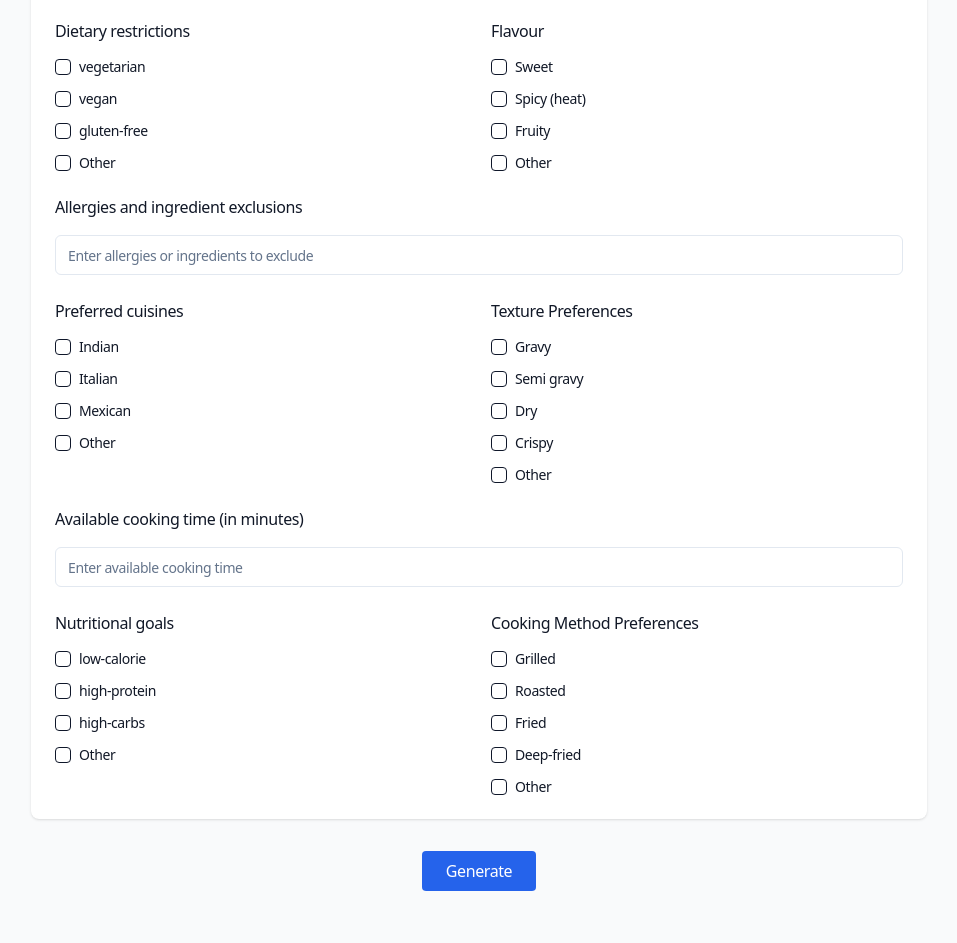
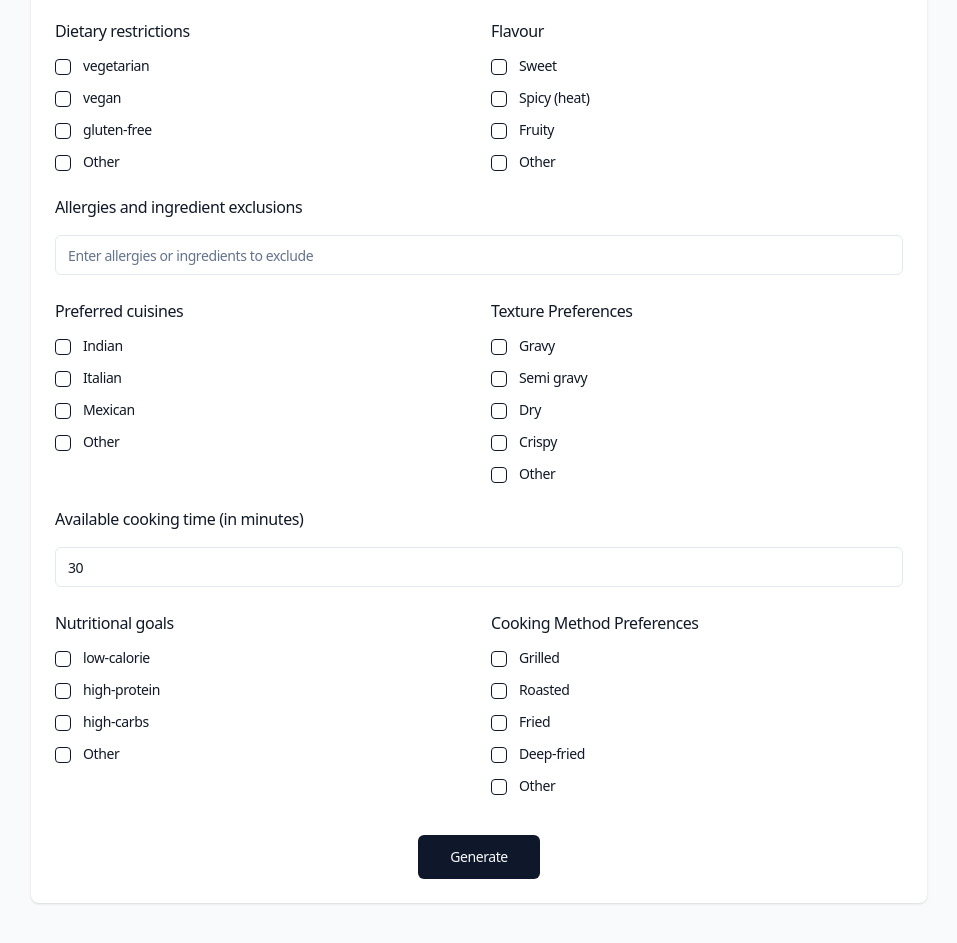
Before and after one commit to RamK777-stack/RecipeCreator, a Next.js app: page / in a window 1280 px wide. Shown: the part 381-1324 px from the top of the page, without its empty margins (161-1118 px from the left). Built offline with nearby package versions, Linux system fonts and the light colour scheme.

Commit message:
Integrated with zod

```diff
--- a/package.json
+++ b/package.json
@@ -9,8 +9,10 @@
     "lint": "next lint"
   },
   "dependencies": {
+    "@hookform/resolvers": "^3.6.0",
     "@radix-ui/react-checkbox": "^1.1.1",
     "@radix-ui/react-dialog": "^1.1.1",
+    "@radix-ui/react-label": "^2.1.0",
     "@radix-ui/react-popover": "^1.1.1",
     "@radix-ui/react-slot": "^1.1.0",
     "class-variance-authority": "^0.7.0",
@@ -20,8 +22,10 @@
     "next": "14.2.4",
     "react": "^18",
     "react-dom": "^18",
+    "react-hook-form": "^7.52.0",
     "tailwind-merge": "^2.3.0",
-    "tailwindcss-animate": "^1.0.7"
+    "tailwindcss-animate": "^1.0.7",
+    "zod": "^3.23.8"
   },
   "devDependencies": {
     "@types/node": "^20",
--- a/src/components/Home.tsx
+++ b/src/components/Home.tsx
@@ -30,9 +30,6 @@ export default function Home() {
                 <DropDownSelect value={value} isSelected={isSelected} onSelect={onSelect} />
             </div>
             <PersonalizationForm />
-            <div className="flex justify-center">
-                <button className="bg-blue-600 hover:bg-blue-700 px-6 py-2 rounded text-white transition duration-300"> Generate </button>
-            </div>
         </div>
     );
 }
--- a/src/components/PersonalizationForm.tsx
+++ b/src/components/PersonalizationForm.tsx
@@ -1,33 +1,95 @@
 import React from 'react';
+import { useForm, UseFormReturn } from "react-hook-form";
+import { zodResolver } from "@hookform/resolvers/zod";
+import * as z from "zod";
 import { Input } from "@/components/ui/input";
 import { Checkbox } from "@/components/ui/checkbox";
+import { Button } from "@/components/ui/button";
+import { Form, FormControl, FormField, FormItem, FormLabel } from "@/components/ui/form";
+
+// Define the schema for form validation
+const formSchema = z.object({
+    servings: z.number().min(1).max(10),
+    dietaryRestrictions: z.array(z.string()).default([]),
+    flavors: z.array(z.string()).default([]),
+    allergies: z.string().optional(),
+    preferredCuisines: z.array(z.string()).default([]),
+    texturePreferences: z.array(z.string()).default([]),
+    cookingTime: z.number().min(5).max(180),
+    nutritionalGoals: z.array(z.string()).default([]),
+    cookingMethods: z.array(z.string()).default([]),
+});
+
+type FormValues = z.infer<typeof formSchema>;
 
 interface CheckboxItemProps {
-    id: string;
+    control: UseFormReturn<FormValues>['control'];
+    name: keyof FormValues;
     label: string;
 }
 
-const CheckboxItem: React.FC<CheckboxItemProps> = ({ id, label }) => (
-    <div className="flex items-center space-x-2">
-        <Checkbox id={id} />
-        <label
-            htmlFor={id}
-            className="text-sm font-medium leading-none peer-disabled:cursor-not-allowed peer-disabled:opacity-70"
-        >
-            {label}
-        </label>
-    </div>
+const CheckboxItem: React.FC<CheckboxItemProps> = ({ control, name, label }) => (
+    <FormField
+        control={control}
+        name={name}
+        render={({ field }) => (
+            <FormItem className="flex flex-row items-start space-x-3 space-y-0">
+                <FormControl>
+                    <Checkbox
+                        checked={(field.value as string[])?.includes(label)}
+                        onCheckedChange={(checked) => {
+                            return checked
+                                ? field.onChange([...((field.value as string[]) || []), label])
+                                : field.onChange(((field.value as string[]) || []).filter((value) => value !== label));
+                        }}
+                    />
+                </FormControl>
+                <FormLabel className="font-normal">{label}</FormLabel>
+            </FormItem>
+        )}
+    />
 );
 
-const PersonalizationForm = () => {
+const PersonalizationForm: React.FC = () => {
+    const form = useForm<FormValues>({
+        resolver: zodResolver(formSchema),
+        defaultValues: {
+            servings: 4,
+            dietaryRestrictions: [],
+            flavors: [],
+            allergies: "",
+            preferredCuisines: [],
+            texturePreferences: [],
+            cookingTime: 30,
+            nutritionalGoals: [],
+            cookingMethods: [],
+        },
+    });
+
+    const onSubmit = (data: FormValues) => {
+        console.log(data);
+        // Here you would typically send the data to your backend or perform other actions
+    };
+
     return (
-        <div className="max-w-4xl mx-auto p-6 bg-white rounded-lg shadow">
+        <Form {...form}>
+            <form onSubmit={form.handleSubmit(onSubmit)} className="max-w-4xl mx-auto p-6 bg-white rounded-lg shadow">
                 <div className="mb-6">
                     <h2 className="text-xl font-semibold flex items-center gap-2 mb-4">
                         <svg xmlns="http://www.w3.org/2000/svg" width="18" height="18" viewBox="0 0 24 24" fill="none" stroke="currentColor" strokeWidth="2" strokeLinecap="round" strokeLinejoin="round" className="text-blue-500"><path d="M6 2 3 6v14a2 2 0 0 0 2 2h14a2 2 0 0 0 2-2V6l-3-4Z"></path><path d="M3 6h18"></path><path d="M16 10a4 4 0 0 1-8 0"></path></svg>
                         Servings
                     </h2>
-                <Input type="number" defaultValue="4" className="w-24" />
+                    <FormField
+                        control={form.control}
+                        name="servings"
+                        render={({ field }) => (
+                            <FormItem>
+                                <FormControl>
+                                    <Input type="number" {...field} onChange={(e) => field.onChange(Number(e.target.value))} className="w-24" />
+                                </FormControl>
+                            </FormItem>
+                        )}
+                    />
                 </div>
 
                 <div className="mb-6">
@@ -39,19 +101,19 @@ const PersonalizationForm = () => {
                         <div>
                             <h3 className="font-medium mb-4">Dietary restrictions</h3>
                             <div className="flex flex-col space-y-4">
-                            <CheckboxItem id="vegetarian" label="vegetarian" />
-                            <CheckboxItem id="vegan" label="vegan" />
-                            <CheckboxItem id="gluten-free" label="gluten-free" />
-                            <CheckboxItem id="other-diet" label="Other" />
+                                <CheckboxItem control={form.control} name="dietaryRestrictions" label="vegetarian" />
+                                <CheckboxItem control={form.control} name="dietaryRestrictions" label="vegan" />
+                                <CheckboxItem control={form.control} name="dietaryRestrictions" label="gluten-free" />
+                                <CheckboxItem control={form.control} name="dietaryRestrictions" label="Other" />
                             </div>
                         </div>
                         <div>
                             <h3 className="font-medium mb-4">Flavour</h3>
                             <div className="flex flex-col space-y-4">
-                            <CheckboxItem id="sweet" label="Sweet" />
-                            <CheckboxItem id="spicy" label="Spicy (heat)" />
-                            <CheckboxItem id="fruity" label="Fruity" />
-                            <CheckboxItem id="other-flavor" label="Other" />
+                                <CheckboxItem control={form.control} name="flavors" label="Sweet" />
+                                <CheckboxItem control={form.control} name="flavors" label="Spicy (heat)" />
+                                <CheckboxItem control={form.control} name="flavors" label="Fruity" />
+                                <CheckboxItem control={form.control} name="flavors" label="Other" />
                             </div>
                         </div>
                     </div>
@@ -59,58 +121,83 @@ const PersonalizationForm = () => {
 
                 <div className="mb-6">
                     <h3 className="font-medium mb-4">Allergies and ingredient exclusions</h3>
-                <Input placeholder="Enter allergies or ingredients to exclude" className="w-full" />
+                    <FormField
+                        control={form.control}
+                        name="allergies"
+                        render={({ field }) => (
+                            <FormItem>
+                                <FormControl>
+                                    <Input {...field} placeholder="Enter allergies or ingredients to exclude" className="w-full" />
+                                </FormControl>
+                            </FormItem>
+                        )}
+                    />
                 </div>
 
                 <div className="grid grid-cols-2 gap-6 mb-6">
                     <div>
                         <h3 className="font-medium mb-4">Preferred cuisines</h3>
                         <div className="flex flex-col space-y-4">
-                        <CheckboxItem id="indian" label="Indian" />
-                        <CheckboxItem id="italian" label="Italian" />
-                        <CheckboxItem id="mexican" label="Mexican" />
-                        <CheckboxItem id="other-cuisine" label="Other" />
+                            <CheckboxItem control={form.control} name="preferredCuisines" label="Indian" />
+                            <CheckboxItem control={form.control} name="preferredCuisines" label="Italian" />
+                            <CheckboxItem control={form.control} name="preferredCuisines" label="Mexican" />
+                            <CheckboxItem control={form.control} name="preferredCuisines" label="Other" />
                         </div>
                     </div>
                     <div>
                         <h3 className="font-medium mb-4">Texture Preferences</h3>
                         <div className="flex flex-col space-y-4">
-                        <CheckboxItem id="gravy" label="Gravy" />
-                        <CheckboxItem id="semi-gravy" label="Semi gravy" />
-                        <CheckboxItem id="dry" label="Dry" />
-                        <CheckboxItem id="crispy" label="Crispy" />
-                        <CheckboxItem id="other-texture" label="Other" />
+                            <CheckboxItem control={form.control} name="texturePreferences" label="Gravy" />
+                            <CheckboxItem control={form.control} name="texturePreferences" label="Semi gravy" />
+                            <CheckboxItem control={form.control} name="texturePreferences" label="Dry" />
+                            <CheckboxItem control={form.control} name="texturePreferences" label="Crispy" />
+                            <CheckboxItem control={form.control} name="texturePreferences" label="Other" />
                         </div>
                     </div>
                 </div>
 
                 <div className="mb-6">
                     <h3 className="font-medium mb-4">Available cooking time (in minutes)</h3>
-                <Input type="text" placeholder="Enter available cooking time" className="w-full" />
+                    <FormField
+                        control={form.control}
+                        name="cookingTime"
+                        render={({ field }) => (
+                            <FormItem>
+                                <FormControl>
+                                    <Input type="number" {...field} onChange={(e) => field.onChange(Number(e.target.value))} placeholder="Enter available cooking time" className="w-full" />
+                                </FormControl>
+                            </FormItem>
+                        )}
+                    />
                 </div>
 
                 <div className="grid grid-cols-2 gap-6">
                     <div>
                         <h3 className="font-medium mb-4">Nutritional goals</h3>
                         <div className="flex flex-col space-y-4">
-                        <CheckboxItem id="low-calorie" label="low-calorie" />
-                        <CheckboxItem id="high-protein" label="high-protein" />
-                        <CheckboxItem id="high-carbs" label="high-carbs" />
-                        <CheckboxItem id="other-nutrition" label="Other" />
+                            <CheckboxItem control={form.control} name="nutritionalGoals" label="low-calorie" />
+                            <CheckboxItem control={form.control} name="nutritionalGoals" label="high-protein" />
+                            <CheckboxItem control={form.control} name="nutritionalGoals" label="high-carbs" />
+                            <CheckboxItem control={form.control} name="nutritionalGoals" label="Other" />
                         </div>
                     </div>
                     <div>
                         <h3 className="font-medium mb-4">Cooking Method Preferences</h3>
                         <div className="flex flex-col space-y-4">
-                        <CheckboxItem id="grilled" label="Grilled" />
-                        <CheckboxItem id="roasted" label="Roasted" />
-                        <CheckboxItem id="fried" label="Fried" />
-                        <CheckboxItem id="deep-fried" label="Deep-fried" />
-                        <CheckboxItem id="other-cooking" label="Other" />
+                            <CheckboxItem control={form.control} name="cookingMethods" label="Grilled" />
+                            <CheckboxItem control={form.control} name="cookingMethods" label="Roasted" />
+                            <CheckboxItem control={form.control} name="cookingMethods" label="Fried" />
+                            <CheckboxItem control={form.control} name="cookingMethods" label="Deep-fried" />
+                            <CheckboxItem control={form.control} name="cookingMethods" label="Other" />
                         </div>
                     </div>
                 </div>
+
+                <div className="flex justify-center mt-10">
+                    <Button type="submit" size={"lg"} >Generate</Button>
                 </div>
+            </form>
+        </Form>
     );
 };
 
--- /dev/null
+++ b/src/components/ui/form.tsx
@@ -0,0 +1,176 @@
+import * as React from "react"
+import * as LabelPrimitive from "@radix-ui/react-label"
+import { Slot } from "@radix-ui/react-slot"
+import {
+  Controller,
+  ControllerProps,
+  FieldPath,
+  FieldValues,
+  FormProvider,
+  useFormContext,
+} from "react-hook-form"
+
+import { cn } from "@/lib/utils"
+import { Label } from "@/components/ui/label"
+
+const Form = FormProvider
+
+type FormFieldContextValue<
+  TFieldValues extends FieldValues = FieldValues,
+  TName extends FieldPath<TFieldValues> = FieldPath<TFieldValues>
+> = {
+  name: TName
+}
+
+const FormFieldContext = React.createContext<FormFieldContextValue>(
+  {} as FormFieldContextValue
+)
+
+const FormField = <
+  TFieldValues extends FieldValues = FieldValues,
+  TName extends FieldPath<TFieldValues> = FieldPath<TFieldValues>
+>({
+  ...props
+}: ControllerProps<TFieldValues, TName>) => {
+  return (
+    <FormFieldContext.Provider value={{ name: props.name }}>
+      <Controller {...props} />
+    </FormFieldContext.Provider>
+  )
+}
+
+const useFormField = () => {
+  const fieldContext = React.useContext(FormFieldContext)
+  const itemContext = React.useContext(FormItemContext)
+  const { getFieldState, formState } = useFormContext()
+
+  const fieldState = getFieldState(fieldContext.name, formState)
+
+  if (!fieldContext) {
+    throw new Error("useFormField should be used within <FormField>")
+  }
+
+  const { id } = itemContext
+
+  return {
+    id,
+    name: fieldContext.name,
+    formItemId: `${id}-form-item`,
+    formDescriptionId: `${id}-form-item-description`,
+    formMessageId: `${id}-form-item-message`,
+    ...fieldState,
+  }
+}
+
+type FormItemContextValue = {
+  id: string
+}
+
+const FormItemContext = React.createContext<FormItemContextValue>(
+  {} as FormItemContextValue
+)
+
+const FormItem = React.forwardRef<
+  HTMLDivElement,
+  React.HTMLAttributes<HTMLDivElement>
+>(({ className, ...props }, ref) => {
+  const id = React.useId()
+
+  return (
+    <FormItemContext.Provider value={{ id }}>
+      <div ref={ref} className={cn("space-y-2", className)} {...props} />
+    </FormItemContext.Provider>
+  )
+})
+FormItem.displayName = "FormItem"
+
+const FormLabel = React.forwardRef<
+  React.ElementRef<typeof LabelPrimitive.Root>,
+  React.ComponentPropsWithoutRef<typeof LabelPrimitive.Root>
+>(({ className, ...props }, ref) => {
+  const { error, formItemId } = useFormField()
+
+  return (
+    <Label
+      ref={ref}
+      className={cn(error && "text-destructive", className)}
+      htmlFor={formItemId}
+      {...props}
+    />
+  )
+})
+FormLabel.displayName = "FormLabel"
+
+const FormControl = React.forwardRef<
+  React.ElementRef<typeof Slot>,
+  React.ComponentPropsWithoutRef<typeof Slot>
+>(({ ...props }, ref) => {
+  const { error, formItemId, formDescriptionId, formMessageId } = useFormField()
+
+  return (
+    <Slot
+      ref={ref}
+      id={formItemId}
+      aria-describedby={
+        !error
+          ? `${formDescriptionId}`
+          : `${formDescriptionId} ${formMessageId}`
+      }
+      aria-invalid={!!error}
+      {...props}
+    />
+  )
+})
+FormControl.displayName = "FormControl"
+
+const FormDescription = React.forwardRef<
+  HTMLParagraphElement,
+  React.HTMLAttributes<HTMLParagraphElement>
+>(({ className, ...props }, ref) => {
+  const { formDescriptionId } = useFormField()
+
+  return (
+    <p
+      ref={ref}
+      id={formDescriptionId}
+      className={cn("text-sm text-muted-foreground", className)}
+      {...props}
+    />
+  )
+})
+FormDescription.displayName = "FormDescription"
+
+const FormMessage = React.forwardRef<
+  HTMLParagraphElement,
+  React.HTMLAttributes<HTMLParagraphElement>
+>(({ className, children, ...props }, ref) => {
+  const { error, formMessageId } = useFormField()
+  const body = error ? String(error?.message) : children
+
+  if (!body) {
+    return null
+  }
+
+  return (
+    <p
+      ref={ref}
+      id={formMessageId}
+      className={cn("text-sm font-medium text-destructive", className)}
+      {...props}
+    >
+      {body}
+    </p>
+  )
+})
+FormMessage.displayName = "FormMessage"
+
+export {
+  useFormField,
+  Form,
+  FormItem,
+  FormLabel,
+  FormControl,
+  FormDescription,
+  FormMessage,
+  FormField,
+}
--- /dev/null
+++ b/src/components/ui/label.tsx
@@ -0,0 +1,26 @@
+"use client"
+
+import * as React from "react"
+import * as LabelPrimitive from "@radix-ui/react-label"
+import { cva, type VariantProps } from "class-variance-authority"
+
+import { cn } from "@/lib/utils"
+
+const labelVariants = cva(
+  "text-sm font-medium leading-none peer-disabled:cursor-not-allowed peer-disabled:opacity-70"
+)
+
+const Label = React.forwardRef<
+  React.ElementRef<typeof LabelPrimitive.Root>,
+  React.ComponentPropsWithoutRef<typeof LabelPrimitive.Root> &
+    VariantProps<typeof labelVariants>
+>(({ className, ...props }, ref) => (
+  <LabelPrimitive.Root
+    ref={ref}
+    className={cn(labelVariants(), className)}
+    {...props}
+  />
+))
+Label.displayName = LabelPrimitive.Root.displayName
+
+export { Label }
```
Also changed, not shown: 1 other file (tests, documents, lock files or other folders). Lines whose indentation alone changed are shown as unchanged.
